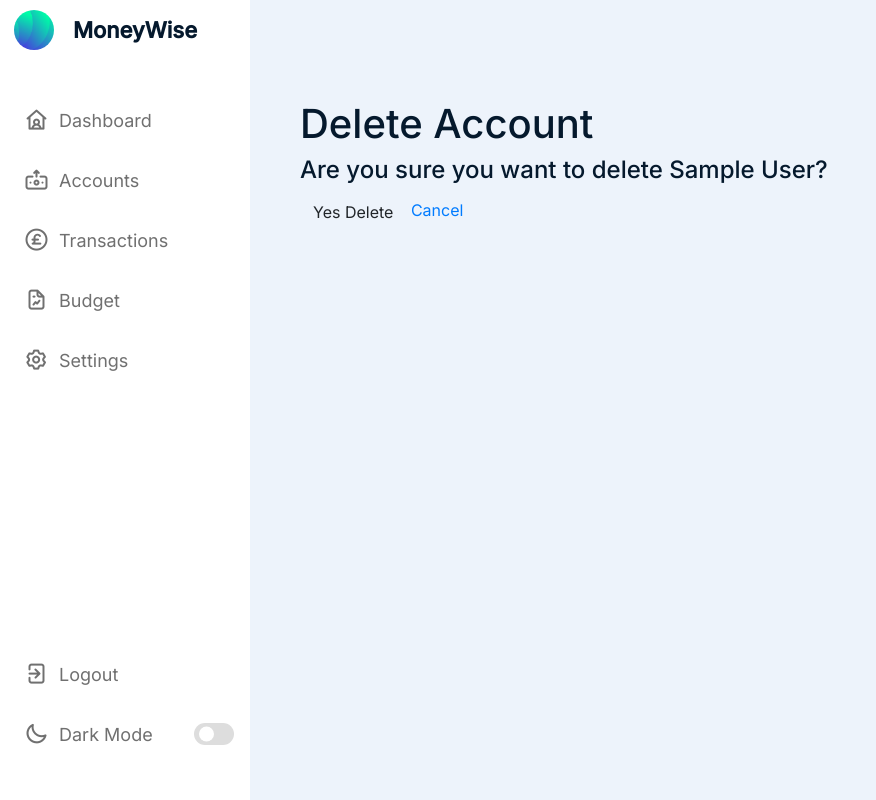
After one commit to Viver2nd/MoneyWise, a Django app: page /accounts/1/delete/ in a window 1280 px wide. The commit adds this page. Shown: the whole page, without its empty margins (0-876 px from the left). Run offline with Django 4.2, Linux system fonts and the light colour scheme; a user stored in the database is signed in; tables that the repository leaves empty hold one stand-in row (values such as "Sample post").

Commit message:
Add the functionality for cruding accounts

```diff
--- a/main_app/models.py
+++ b/main_app/models.py
@@ -25,7 +25,7 @@ class Account(models.Model):
         return f'{self.name} ({self.id})'
 
     def get_absolute_url(self):
-        return reverse('detail', kwargs={'account_id': self.id})
+        return reverse('accounts')
 
     def update_balance(self):
         total_income = self.income_set.aggregate(total=models.Sum('amount'))['total'] or 0
--- a/main_app/templates/base.html
+++ b/main_app/templates/base.html
@@ -6,20 +6,22 @@
     <meta charset="UTF-8">
     <meta name="viewport" content="width=device-width, initial-scale=1.0">
     <title>MoneyWise</title>
-    <link rel="icon" type="image/png" href="../static/css/images/logo.png">
+    <link rel="icon" type="image/png" href="{% static 'images/logo.png' %}">
     <link rel="stylesheet" href="https://cdnjs.cloudflare.com/ajax/libs/font-awesome/5.15.3/css/all.min.css">
     <link rel="stylesheet" href="https://cdn.jsdelivr.net/npm/bootstrap@4.3.1/dist/css/bootstrap.min.css" integrity="sha384-ggOyR0iXCbMQv3Xipma34MD+dH/1fQ784/j6cY/iJTQUOhcWr7x9JvoRxT2MZw1T" crossorigin="anonymous">
-    <link rel="stylesheet" type="text/css" href="../static/css/style.css">
+    <link rel="stylesheet" type="text/css" href="{% static 'css/style.css' %}">
     <link rel="stylesheet" href="https://unicons.iconscout.com/release/v4.0.8/css/line.css">
 </head>
 <body>
     <nav>
-		<div class="logo-name">
-			<div class="logo-image">
-				<img src="../static/css/images/logo.png" alt="logo">
+		<a href="{% url 'dashboard' %}" style="text-decoration: none;">
+			<div class="logo-name">
+				<div class="logo-image">
+					<img src="{% static 'images/logo.png' %}" alt="logo">
+				</div>
+				<span class="logo_name">MoneyWise</span>
 			</div>
-			<a href="{% url 'dashboard' %}" style="text-decoration: none;"><span class="logo_name">MoneyWise</span></a>
-		</div>
+		</a>
 		<div class="menu-items">
 			<ul class="nav-links">
 				<li>
@@ -63,7 +65,7 @@
 				</li>
 
 				<li class="mode">
-					<a href="#">
+					<a href="">
 						<i class="uil uil-moon"></i>
 						<span class="link-name">Dark Mode</span>
 					</a>
--- /dev/null
+++ b/main_app/templates/main_app/account_confirm_delete.html
@@ -0,0 +1,13 @@
+{% extends 'base.html' %}
+
+{% block content %}
+  <h1>Delete Account</h1>
+
+  <h4>Are you sure you want to delete {{ object.name }}?</h4>
+
+  <form action="" method="POST">
+    {% csrf_token %}
+    <input type="submit" value="Yes Delete" class="btn">
+    <a href="{% url 'accounts' %}">Cancel</a>
+  </form>
+{% endblock %}
--- a/main_app/urls.py
+++ b/main_app/urls.py
@@ -11,4 +11,7 @@ urlpatterns = [
     path('transactions/incomes', views.incomes, name='incomes'),
     path('transactions/expenses', views.expenses, name='expenses'),
     path('demo_account/', views.demo_account, name='demo_account'),
+    path('accounts/create/', views.AccountCreate.as_view(), name='account_create'),
+    path('accounts/<int:pk>/update/', views.AccountUpdate.as_view(), name='account_update'),
+    path('accounts/<int:pk>/delete/', views.AccountDelete.as_view(), name='account_delete'),
 ]
--- a/main_app/views.py
+++ b/main_app/views.py
@@ -1,4 +1,6 @@
 from django.shortcuts import render, redirect
+from django.views.generic.edit import CreateView, UpdateView, DeleteView
+from django.views.generic import ListView, DetailView
 from django.contrib.auth import authenticate, login
 from django.contrib.auth.forms import UserCreationForm
 from django.contrib.auth.decorators import login_required
@@ -96,3 +98,20 @@ def demo_account(request):
   user = authenticate(username='admin', password='1234')
   login(request, user)
   return redirect('dashboard')
+
+
+class AccountCreate(LoginRequiredMixin, CreateView):
+  model = Account
+  fields = ['name']
+
+  def form_valid(self, form):
+    form.instance.user = self.request.user
+    return super().form_valid(form)
+
+class AccountUpdate(LoginRequiredMixin, UpdateView):
+  model = Account
+  fields = ['name']
+
+class AccountDelete(LoginRequiredMixin, DeleteView):
+  model = Account
+  success_url = '/accounts'
```
Also changed, not shown: main_app/forms.py (added, +7 -0 lines), main_app/templates/accounts.html (+7 -2 lines), main_app/templates/main_app/account_form.html (added, +20 -0 lines), main_app/static/images/logo.png (renamed from main_app/static/css/images/logo.png).
